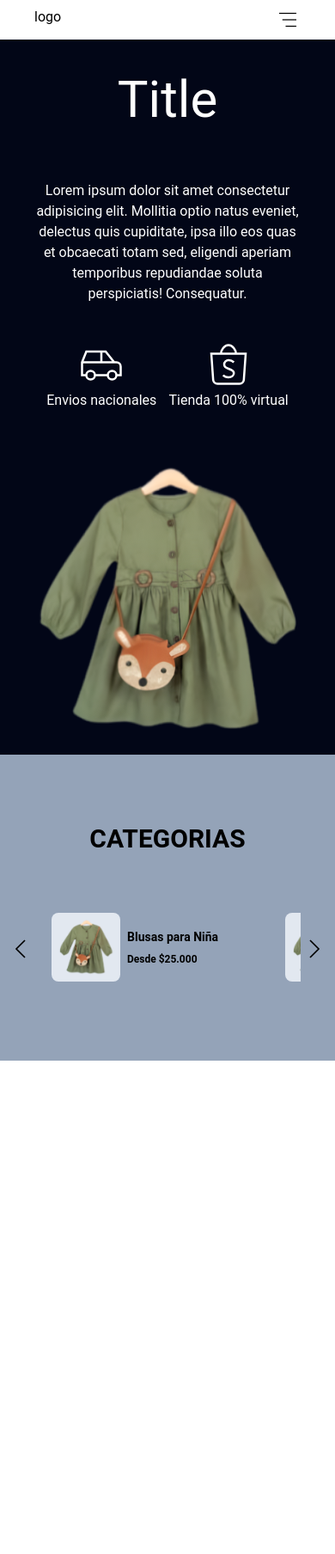
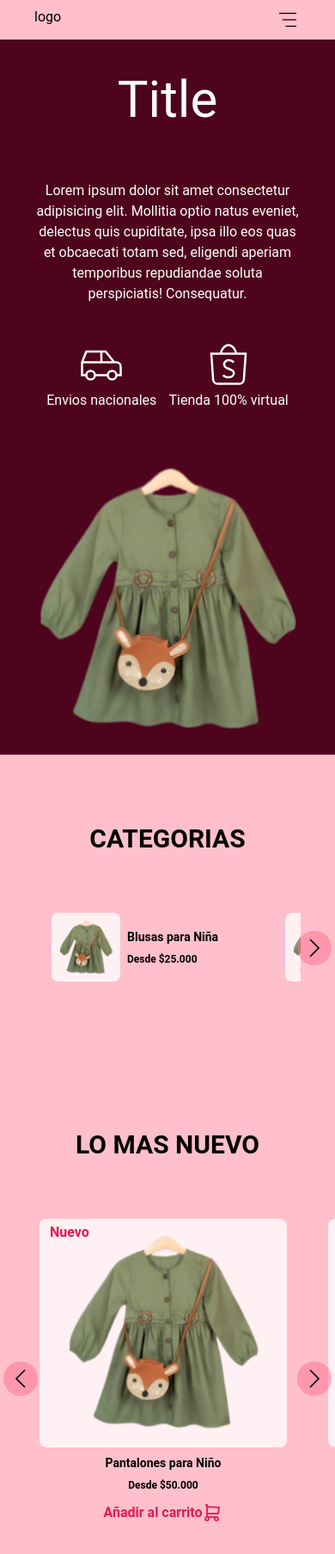
Before and after one commit to gerzon05/ecommers, a Next.js app: page / in a window 390 px wide. Shown: the top 1808 px of the page at 86% size. Before the commit the page ends 1234 px from the top, so only its background shows below. Built offline with nearby package versions, Linux system fonts and the light colour scheme.

Commit message:
🚀 Added new funtions in the navbar and the change colors in pages

```diff
--- a/src/app/page.tsx
+++ b/src/app/page.tsx
@@ -5,6 +5,7 @@ import Image from 'next/image'
 import Navbar from '@/components/navbar'
 import { Cars, Shop } from '@/components/icons'
 import CarouselCategory from '@/components/category'
+import NewClothes from '@/components/new-clothes'
 
 export default function Home() {
   return (
@@ -38,8 +39,11 @@ export default function Home() {
           />
         </section>
       </div>
-      <div className='px-10 md:px-20 pt-10 pb-16 relative overflow-hidden bg-slate-two'>
+      <div className='px-10 md:px-20 pt-10 pb-16 relative overflow-hidden bg-slate-six'>
         <CarouselCategory />
+      </div>
+      <div className='pt-10 pb-16 relative overflow-hidden bg-slate-six'>
+        <NewClothes />
       </div>
     </>
   )
--- a/src/components/carousel.tsx
+++ b/src/components/carousel.tsx
@@ -1,10 +1,10 @@
 'use client'
 
-import { useCallback } from 'react'
+import { useCallback, useEffect, useState } from 'react'
 import useCarousel from 'embla-carousel-react'
 import pluginAutoplay from 'embla-carousel-autoplay'
 
-import type { EmblaPluginType } from 'embla-carousel'
+import type { EmblaCarouselType, EmblaPluginType } from 'embla-carousel'
 import { type ReactNode, HTMLAttributes } from 'react'
 import { Button } from './ui'
 import { Left, Right } from './icons'
@@ -23,6 +23,9 @@ export default function Carousel({
   loop = false,
   ...props
 }: CarouselProps) {
+  const [prevBtnDisabled, setPrevBtnDisabled] = useState(true)
+  const [nextBtnDisabled, setNextBtnDisabled] = useState(true)
+
   const plugins: EmblaPluginType[] = []
 
   if (autoplay) {
@@ -39,19 +42,35 @@ export default function Carousel({
     if (emblaApi) emblaApi.scrollNext()
   }, [emblaApi])
 
+  const onSelect = useCallback((emblaApi: EmblaCarouselType) => {
+    setPrevBtnDisabled(!emblaApi.canScrollPrev())
+    setNextBtnDisabled(!emblaApi.canScrollNext())
+  }, [])
+
+  useEffect(() => {
+    if (!emblaApi) return
+
+    onSelect(emblaApi)
+
+    emblaApi.on('reInit', onSelect)
+    emblaApi.on('select', onSelect)
+  }, [emblaApi, onSelect])
+
   return (
     <div ref={emblaNode} className='overflow-hidden'>
       <div {...props}>{children}</div>
       {buttons && (
         <>
           <Button
-            className='absolute top-[58%] left-1 md:left-7'
+            className='absolute top-[52%] translate-y-1/2 left-1 md:left-7 disabled:opacity-0 rounded-full bg-slate-two/50'
+            disabled={prevBtnDisabled}
             onClick={handleScrollPrev}
           >
             <Left />
           </Button>
           <Button
-            className='absolute top-[58%] right-1 md:right-7'
+            className='absolute top-[52%] translate-y-1/2 right-1 md:right-7 disabled:opacity-0 rounded-full bg-slate-two/50'
+            disabled={nextBtnDisabled}
             onClick={handleScrollNext}
           >
             <Right />
--- a/src/components/category.tsx
+++ b/src/components/category.tsx
@@ -17,8 +17,8 @@ export default function CarouselCategory() {
       >
         {Newest.map((data, index) => (
           <Link href={'/'} key={index} className='group/item hover:scale-105'>
-            <div className='flex flex-wrap items-center gap-2 w-64 p-3 group-hover/item:bg-slate-four rounded-md'>
-              <div className='grid h-20 w-20 place-items-center rounded-lg bg-slate-four'>
+            <div className='flex flex-wrap items-center gap-2 w-64 p-3 md:group-hover/item:bg-slate-five rounded-md'>
+              <div className='grid h-20 w-20 place-items-center rounded-lg bg-slate-five'>
                 <Image
                   src={data.src}
                   alt={`Imagen de ${data.name}`}
--- a/src/components/icons/close.tsx
+++ b/src/components/icons/close.tsx
@@ -10,7 +10,6 @@ export function Close(props: Props) {
       width='30'
       height='30'
       viewBox='0 0 24 24'
-      stroke-width='1.5'
       stroke='currentColor'
       fill='none'
     >
--- a/src/components/icons/index.ts
+++ b/src/components/icons/index.ts
@@ -8,3 +8,5 @@ export { Left } from './left'
 export { Right } from './right'
 export { User } from './user'
 export { ShopCars } from './shopCars'
+export { Down } from './down'
+export { Top } from './top'
--- a/src/components/icons/user.tsx
+++ b/src/components/icons/user.tsx
@@ -2,7 +2,7 @@ export function User() {
   return (
     <svg
       xmlns='http://www.w3.org/2000/svg'
-      className='icon icon-tabler icon-tabler-user text-blue-700 w-6 stroke-[2px]'
+      className='icon icon-tabler icon-tabler-user text-slate-one w-6 stroke-[2px]'
       viewBox='0 0 24 24'
       stroke='currentColor'
       fill='none'
--- a/src/components/navbar.tsx
+++ b/src/components/navbar.tsx
@@ -3,11 +3,13 @@
 import { navbar } from '@/utils/const'
 import Link from 'next/link'
 import { useState } from 'react'
-import { Close, MenuHambuerger, Shop, ShopCars, User } from './icons'
+import { Close, Down, MenuHambuerger, ShopCars, Top, User } from './icons'
+import { Button } from './ui'
 
 export default function Navbar() {
   const [isOpenMenuHamburg, setIsOpenMenuHamburg] = useState(false)
   const [isClosingMenuHamburg, setIsClosingMenuHamburg] = useState(false)
+  const [navBarMovil, setNavBarMovil] = useState(false)
   const handleIsOpenMenuHamburger = () => {
     if (isOpenMenuHamburg) {
       setIsClosingMenuHamburg(true)
@@ -21,28 +23,43 @@ export default function Navbar() {
   }
   return (
     <>
-      <nav className='sticky z-20 top-0 left-0 right-0 bg-white py-2 px-10 md:px-20'>
+      <nav className='sticky z-20 top-0 left-0 right-0 bg-slate-six py-2 px-10 md:px-20'>
         <div className='flex justify-between'>
           <figure className='text-left w-28'>
             <Link href='/'>logo</Link>
           </figure>
-          <div className='md:flex gap-2 lg:gap-5 hidden md:w-52 justify-center'>
+          <div className='md:flex gap-2 lg:gap-5 text-slate-one hidden md:w-52 justify-center'>
             {navbar.map((data, index) => (
-              <Link href={data.src} key={index}>
+              <div key={index} className='relative group/item'>
+                <article>
+                  <Button className='hover:text-slate-two'>{data.title}</Button>
+                </article>
+                <article className='fixed top-9 opacity-0 rounded-m p-2 pt-3 bg-slate-five group-hover/item:opacity-100 text-slate-one rounded-md text-lg'>
+                  <div className='absolute -top-3 left-3'>
+                    <Top />
+                  </div>
+                  <div className='flex flex-col gap-1 w-32'>
+                    {data.sub?.map((data, index) => (
+                      <Link
+                        className='p-2 rounded-md hover:bg-slate-four'
+                        href={data.src}
+                        key={index}
+                      >
                         {data.title}
                       </Link>
                     ))}
                   </div>
-          <div className='font-semibold w-52 hidden md:flex md:justify-end lg:gap-2'>
+                </article>
+              </div>
+            ))}
+          </div>
+          <div className='font-semibold w-52 text-slate-one hidden md:flex md:justify-end lg:gap-2'>
             <User />
-            <Link href='/login' className='text-[#8B8E99] hover:text-[#3858D6]'>
+            <Link href='/login' className='hover:text-slate-two'>
               Login
             </Link>
-            <span className='text-[#8B8E99] px-1'>|</span>
-            <Link
-              href='/register'
-              className='text-[#8B8E99] hover:text-[#3858D6]'
-            >
+            <span className='px-1'>|</span>
+            <Link href='/register' className='hover:text-slate-two'>
               Sign Up
             </Link>
             <Link href='/'>
@@ -64,17 +81,31 @@ export default function Navbar() {
             isClosingMenuHamburg ? 'scale-out-tr' : 'scale-in-tr'
           }`}
         >
-          <div className='flex flex-col text-2xl items-center justify-center font-semibold h-full'>
-            <div className='flex flex-col items-center'>
+          <div className='flex flex-col gap-5 text-2xl items-center justify-center font-semibold h-full'>
+            <div className='flex flex-col gap-8 w-9/12'>
               {navbar.map((data, index) => (
+                <div key={index} className='group/item '>
+                  <article className='flex justify-between'>
+                    <Button className='hover:text-slate-two'>
+                      {data.title}
+                    </Button>
+                    <Down />
+                  </article>
+                  <article className='hidden rounded-m p-2 group-focus-within/item:block text-slate-one rounded-md text-lg w-full'>
+                    <div className='flex flex-col gap-2 w-full pl-4'>
+                      {data.sub?.map((data, index) => (
                         <Link
+                          onClick={handleIsOpenMenuHamburger}
+                          className='p-2 rounded-md bg-slate-four'
                           href={data.src}
-                  className=' text-left  m-4 text-[#8B8E99] hover:text-[#3858D6]'
                           key={index}
-                  onClick={handleIsOpenMenuHamburger}
                         >
                           {data.title}
                         </Link>
+                      ))}
+                    </div>
+                  </article>
+                </div>
               ))}
             </div>
             <div className='font-semibold flex justify-center gap-4 m-6'>
--- /dev/null
+++ b/src/components/new-clothes.tsx
@@ -0,0 +1,45 @@
+import { Newest } from '@/utils/const'
+import Carousel from './carousel'
+import Link from 'next/link'
+import Image from 'next/image'
+import { Button } from './ui'
+import { ShopCars } from './icons'
+
+export default function NewClothes() {
+  return (
+    <>
+      <h2 className=' text-center text-3xl md:text-5xl  m-10 font-bold'>
+        LO MAS NUEVO
+      </h2>
+      <Carousel
+        className='flex relative gap-4 md:gap-4 py-4 mr-[10px] pl-2'
+        buttons
+        autoplay
+      >
+        {Newest.map((data, index) => (
+          <Link href={'/'} key={index} className='group/item hover:scale-105'>
+            <div className='flex flex-col items-center gap-2 w-80 p-3 md:group-hover/item:bg-slate-five rounded-md'>
+              <div className='w-72 relative place-items-center rounded-lg bg-slate-five'>
+                <Image
+                  src={data.src}
+                  alt={`Imagen de ${data.name}`}
+                  className='w-full z-auto scale-in-ver-bottom'
+                />
+                <span className='absolute top-1 left-1 text-slate-three font-semibold px-2 rounded-md'>
+                  Nuevo
+                </span>
+              </div>
+              <div className='w-full text-center flex flex-col gap-2'>
+                <h3 className='text-sm font-bold'>{data.name}</h3>
+                <p className='text-xs font-semibold'>{data.price}</p>
+                <Button className='flex justify-center group-hover/item:bg-slate-six rounded-md py-1 font-semibold text-slate-three'>
+                  Añadir al carrito <ShopCars width='w-6' />
+                </Button>
+              </div>
+            </div>
+          </Link>
+        ))}
+      </Carousel>
+    </>
+  )
+}
--- a/src/utils/const.ts
+++ b/src/utils/const.ts
@@ -2,24 +2,80 @@ import imagen from '../../public/princpalimage.png'
 
 export const navbar = [
   {
-    title: 'INICIO',
-    src: '/',
-  },
-  {
     title: 'NIÑAS',
-    src: '/',
+    sub: [
+      {
+        title: 'Blusas',
+        src: '/',
+      },
+      {
+        title: 'Conjuntos',
+        src: '/',
+      },
+      {
+        title: 'Vestidos',
+        src: '/',
+      },
+    ],
   },
   {
     title: 'NIÑOS',
-    src: '/',
+    sub: [
+      {
+        title: 'Pantalones',
+        src: '/',
+      },
+      {
+        title: 'Camisas',
+        src: '/',
+      },
+      {
+        title: 'Sueteres',
+        src: '/',
+      },
+      {
+        title: 'zapatos',
+        src: '/',
+      },
+    ],
   },
   {
     title: 'BEBÉS',
-    src: '/',
+    sub: [
+      {
+        title: 'Bodys',
+        src: '/',
+      },
+      {
+        title: 'Pijamas',
+        src: '/',
+      },
+      {
+        title: 'Camisetas',
+        src: '/',
+      },
+      {
+        title: 'Vestidos',
+        src: '/',
+      },
+    ],
   },
   {
     title: 'OFERTAS',
-    src: '/',
+    sub: [
+      {
+        title: 'Niños',
+        src: '/',
+      },
+      {
+        title: 'Niñas',
+        src: '/',
+      },
+      {
+        title: 'Bebés',
+        src: '/',
+      },
+    ],
   },
 ]
 
--- a/tailwind.config.ts
+++ b/tailwind.config.ts
@@ -10,10 +10,12 @@ module.exports = withMT({
   theme: {
     extend: {},
     colors: {
-      'slate-one': '#020617',
-      'slate-two': '#94a3b8',
-      'slate-three': '#475569',
-      'slate-four': '#e2e8f0',
+      'slate-one': '#4d041c',
+      'slate-two': '#fe6e8b',
+      'slate-three': '#e51951',
+      'slate-four': '#ffc0cb',
+      'slate-five': '#fff1f3',
+      'slate-six': '#ffc0cb',
     },
   },
   plugins: [],
```
Also changed, not shown: src/components/icons/down.tsx (added, +16 -0 lines), src/components/icons/top.jsx (added, +20 -0 lines). Lines whose indentation alone changed are shown as unchanged.
